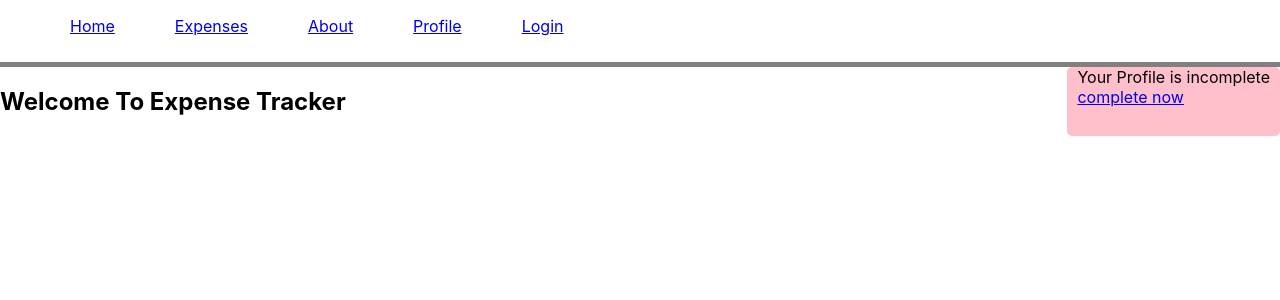
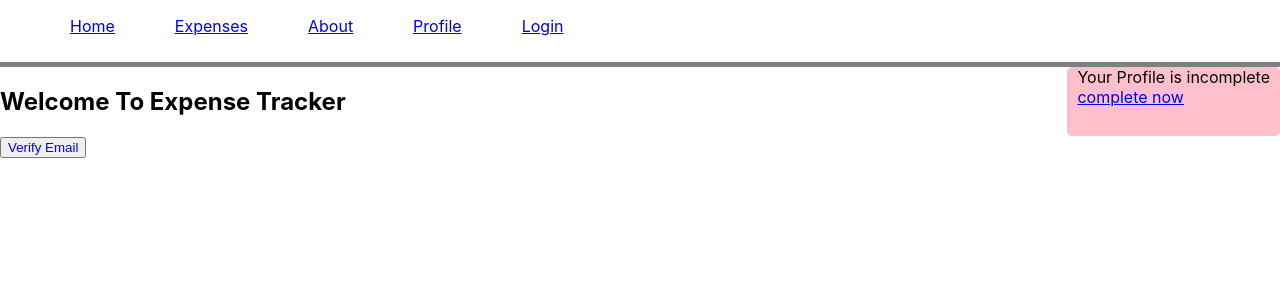
Before and after one commit to rampion19/expense-tracket-2.0, a React (Create React App) app: page /home in a window 1280 px wide. Shown: the top 300 px of the page. Built offline with nearby package versions, Linux system fonts and the light colour scheme.

Commit message:
Verify User Email

```diff
--- a/src/Component/Pages/Home.js
+++ b/src/Component/Pages/Home.js
@@ -3,7 +3,35 @@ import { NavLink } from "react-router-dom";
 
 import "./Home.css";
 const Home = () => {
+
+    const verifyEmail = async (event) => {
+        event.preventDefault();
+        try {
+            const res = await fetch('https://identitytoolkit.googleapis.com/v1/accounts:sendOobCode?key=AIzaSyDZnqHwYDKWIazKAZlYNcW3CnY3LV1aWAU',
+                {
+                    method: "POST",
+                    headers: {
+                        'Content-Type': "application/json"
+                    },
+                    body: JSON.stringify({
+                        requestType: "VERIFY_EMAIL",
+                        idToken: JSON.parse(localStorage.getItem("idToken")).idToken,
+                    })
+                })
+
+            if (res.ok) {
+                alert("Verification mail is sent, please check your mail")
+            }
+
+            const data = await res.json();
+            console.log(data);
+        }
+        catch (error) {
+            console.log(error.message)
+        }
+    }
     return (
+        <>
             <div className="main-home">
                 <h2 className="margin-auto">Welcome To Expense Tracker</h2>
                 <div className="profile">
@@ -13,6 +41,11 @@ const Home = () => {
                     </NavLink>
                 </div>
             </div>
+            <div className='verify-email text-center pt-1' >
+                <button style={{ "cursor": "pointer", "color": "blue" }} onClick={verifyEmail}>
+                    Verify Email</button>
+            </div>
+        </>
     );
 };
 
```
Lines whose indentation alone changed are shown as unchanged.
